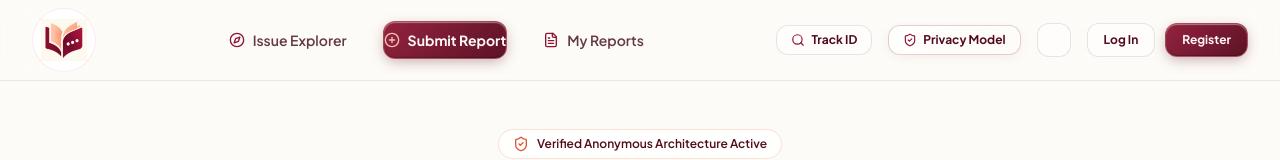
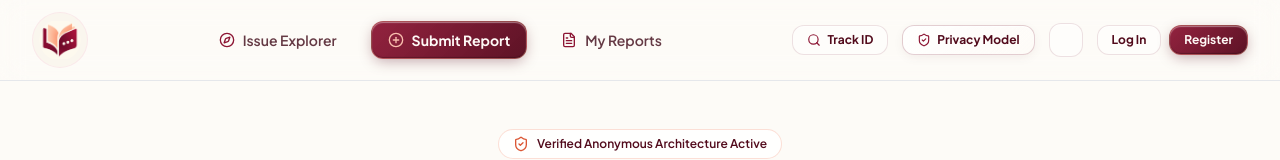
Before and after one commit to sindhuradevi7-ux/CampusVoice, a React (Vite) app in the folder client/: page / in a window 1280 px wide. Shown: the top 160 px of the page. Built offline with nearby package versions, Linux system fonts and the light colour scheme; no server answers; a web font is replaced by a local one.

Commit message:
fix(navbar): center open-book logo in circular container, expand horizontal spacing, and position logout at extreme right

```diff
--- a/client/src/components/common/BrandLogo.jsx
+++ b/client/src/components/common/BrandLogo.jsx
@@ -1,16 +1,16 @@
 import React from 'react';
 import logoImg from '../../assets/logo.png';
 
-export const BrandLogo = ({ className = "w-10 h-10", showGlow = false, alt = "Brand Mark Logo" }) => {
+export const BrandLogo = ({ className = "w-10 h-10", showGlow = false, alt = "Campus Voice Brand Mark" }) => {
   return (
-    <div className={`relative inline-flex items-center justify-center shrink-0 ${className}`}>
+    <div className={`relative inline-flex items-center justify-center rounded-full overflow-hidden shrink-0 aspect-square ${className}`}>
       {showGlow && (
-        <div className="absolute inset-0 bg-gradient-to-tr from-burgundy-700/20 to-peach-500/30 rounded-2xl blur-md -z-10" />
+        <div className="absolute inset-0 bg-gradient-to-tr from-burgundy-700/20 to-peach-500/30 rounded-full blur-md -z-10" />
       )}
       <img
         src={logoImg}
         alt={alt}
-        className="w-full h-full object-contain drop-shadow-xs transition-transform duration-300 hover:scale-105 select-none"
+        className="w-full h-full object-contain rounded-full select-none"
         draggable={false}
       />
     </div>
--- a/client/src/components/common/Navbar.jsx
+++ b/client/src/components/common/Navbar.jsx
@@ -53,14 +53,14 @@ export const Navbar = () => {
         <div className="max-w-7xl mx-auto px-4 sm:px-6 lg:px-8">
           <div className="flex items-center justify-between h-16 sm:h-20">
             {/* Primary Visual Brand Mark (Open-Book Logo ONLY in Home page navbar) */}
-            <div className="flex items-center">
+            <div className="flex items-center shrink-0">
               {location.pathname === '/' ? (
                 <Link
                   to="/"
                   aria-label="Home"
                   className="flex items-center group transition-transform duration-200"
                 >
-                  <div className="w-13 h-13 sm:w-15 sm:h-15 md:w-16 md:h-16 p-2 rounded-full bg-white/95 dark:bg-wine-900/95 shadow-xs border border-burgundy-100/80 dark:border-peach-400/20 group-hover:border-burgundy-300 dark:group-hover:border-peach-400/40 group-hover:shadow-sm transition-all flex items-center justify-center overflow-hidden">
+                  <div className="w-12 h-12 sm:w-14 sm:h-14 aspect-square rounded-full bg-[#FAF6EE] dark:bg-wine-900 shadow-xs border border-burgundy-100/80 dark:border-peach-400/20 group-hover:border-burgundy-300 dark:group-hover:border-peach-400/40 group-hover:shadow-sm transition-all flex items-center justify-center p-1.5 overflow-hidden">
                     <BrandLogo className="w-full h-full" showGlow={false} />
                   </div>
                 </Link>
@@ -68,18 +68,18 @@ export const Navbar = () => {
                 <Link
                   to="/"
                   aria-label="Home"
-                  className="px-4 py-2 btn-glass btn-glass-subtle text-xs font-bold"
+                  className="px-4 py-2 btn-glass btn-glass-subtle text-xs font-bold shrink-0"
                 >
                   ← Home
                 </Link>
               )}
             </div>
 
-            {/* Desktop Navigation with Generous Breathing Room */}
-            <div className="hidden md:flex items-center gap-3.5 lg:gap-5">
+            {/* Desktop Navigation (Center/Middle Group) */}
+            <div className="hidden md:flex items-center gap-3 lg:gap-5">
               <Link
                 to="/issues"
-                className={`px-4 py-2 rounded-xl text-sm font-semibold transition-all flex items-center gap-2 ${
+                className={`px-3.5 py-2 rounded-xl text-sm font-semibold transition-all flex items-center gap-2 ${
                   isActive('/issues')
                     ? 'text-burgundy-900 dark:text-peach-200 bg-peach-100/60 dark:bg-wine-900/80 font-bold'
                     : 'text-wine-800/90 dark:text-cream-200 hover:text-burgundy-900 dark:hover:text-peach-300 hover:bg-cream-100 dark:hover:bg-wine-900/40'
@@ -92,7 +92,7 @@ export const Navbar = () => {
               {/* Submit Report - Primary Glass CTA */}
               <Link
                 to="/submit"
-                className="px-4.5 py-2 text-sm font-bold flex items-center gap-2 btn-glass btn-glass-primary shadow-xs"
+                className="px-4 py-2 text-sm font-bold flex items-center gap-2 btn-glass btn-glass-primary shadow-xs"
               >
                 <PlusCircle className="w-4 h-4 text-peach-300" />
                 Submit Report
@@ -101,7 +101,7 @@ export const Navbar = () => {
               {/* My Reports */}
               <Link
                 to={isAuthenticated && isStudent ? '/my-complaints' : '/login'}
-                className={`px-4 py-2 rounded-xl text-sm font-semibold transition-all flex items-center gap-2 ${
+                className={`px-3.5 py-2 rounded-xl text-sm font-semibold transition-all flex items-center gap-2 ${
                   isActive('/my-complaints')
                     ? 'text-burgundy-900 dark:text-peach-200 bg-peach-100/60 dark:bg-wine-900/80 font-bold'
                     : 'text-wine-800/90 dark:text-cream-200 hover:text-burgundy-900 dark:hover:text-peach-300 hover:bg-cream-100 dark:hover:bg-wine-900/40'
@@ -115,7 +115,7 @@ export const Navbar = () => {
                 <>
                   <Link
                     to="/admin"
-                    className={`px-4 py-2 rounded-xl text-sm font-semibold transition-all flex items-center gap-2 ${
+                    className={`px-3.5 py-2 rounded-xl text-sm font-semibold transition-all flex items-center gap-2 ${
                       isActive('/admin')
                         ? 'text-burgundy-900 dark:text-peach-200 bg-peach-100/60 dark:bg-wine-900/80 font-bold'
                         : 'text-wine-800/90 dark:text-cream-200 hover:text-burgundy-900 dark:hover:text-peach-300 hover:bg-cream-100 dark:hover:bg-wine-900/40'
@@ -127,7 +127,7 @@ export const Navbar = () => {
 
                   <Link
                     to="/analytics"
-                    className={`px-4 py-2 rounded-xl text-sm font-semibold transition-all flex items-center gap-2 ${
+                    className={`px-3.5 py-2 rounded-xl text-sm font-semibold transition-all flex items-center gap-2 ${
                       isActive('/analytics')
                         ? 'text-burgundy-900 dark:text-peach-200 bg-peach-100/60 dark:bg-wine-900/80 font-bold'
                         : 'text-wine-800/90 dark:text-cream-200 hover:text-burgundy-900 dark:hover:text-peach-300 hover:bg-cream-100 dark:hover:bg-wine-900/40'
@@ -140,11 +140,11 @@ export const Navbar = () => {
               )}
             </div>
 
-            {/* Right Action Badges, Quick Track, Theme Toggle & Auth with Spacious Spacing */}
-            <div className="hidden md:flex items-center gap-3 lg:gap-4">
+            {/* Right Action Badges, Quick Track, Theme Toggle, Auth Profile & Far-Right Logout */}
+            <div className="hidden md:flex items-center gap-2.5 lg:gap-3.5 shrink-0">
               {/* Quick ID Tracker Box */}
               {showTrackInput ? (
-                <form onSubmit={handleQuickTrackSubmit} className="flex items-center gap-2 animate-fadeIn">
+                <form onSubmit={handleQuickTrackSubmit} className="flex items-center gap-1.5 animate-fadeIn">
                   <input
                     type="text"
                     value={quickTrackId}
@@ -202,8 +202,8 @@ export const Navbar = () => {
                 )}
               </button>
 
+              {/* User Profile / Login / Register */}
               {isAuthenticated ? (
-                <div className="flex items-center gap-3">
                 <Link
                   to="/profile"
                   className="flex items-center gap-2.5 p-1 pr-3.5 rounded-full btn-glass btn-glass-subtle"
@@ -218,30 +218,32 @@ export const Navbar = () => {
                     </p>
                   </div>
                 </Link>
-
-                  <button
-                    onClick={handleLogout}
-                    title="Logout"
-                    className="p-2 text-wine-600 dark:text-cream-400 hover:text-burgundy-800 dark:hover:text-peach-300 hover:bg-peach-100/60 dark:hover:bg-wine-800 rounded-xl transition-colors"
-                  >
-                    <LogOut className="w-4 h-4" />
-                  </button>
-                </div>
               ) : (
-                <div className="flex items-center gap-2.5">
+                <div className="flex items-center gap-2">
                   <Link
                     to="/login"
-                    className="px-4 py-2 btn-glass btn-glass-subtle text-xs font-bold"
+                    className="px-3.5 py-1.5 btn-glass btn-glass-subtle text-xs font-bold"
                   >
                     Log In
                   </Link>
                   <Link
                     to="/register"
-                    className="px-4 py-2 btn-glass btn-glass-primary text-xs font-bold"
+                    className="px-3.5 py-1.5 btn-glass btn-glass-primary text-xs font-bold"
                   >
                     Register
                   </Link>
                 </div>
+              )}
+
+              {/* Far Right Logout Button */}
+              {isAuthenticated && (
+                <button
+                  onClick={handleLogout}
+                  title="Logout"
+                  className="p-2 ml-1 text-wine-600 dark:text-cream-400 hover:text-burgundy-800 dark:hover:text-peach-300 hover:bg-peach-100/60 dark:hover:bg-wine-800 rounded-xl transition-colors shrink-0"
+                >
+                  <LogOut className="w-4 h-4" />
+                </button>
               )}
             </div>
 
```
Lines whose indentation alone changed are shown as unchanged.
